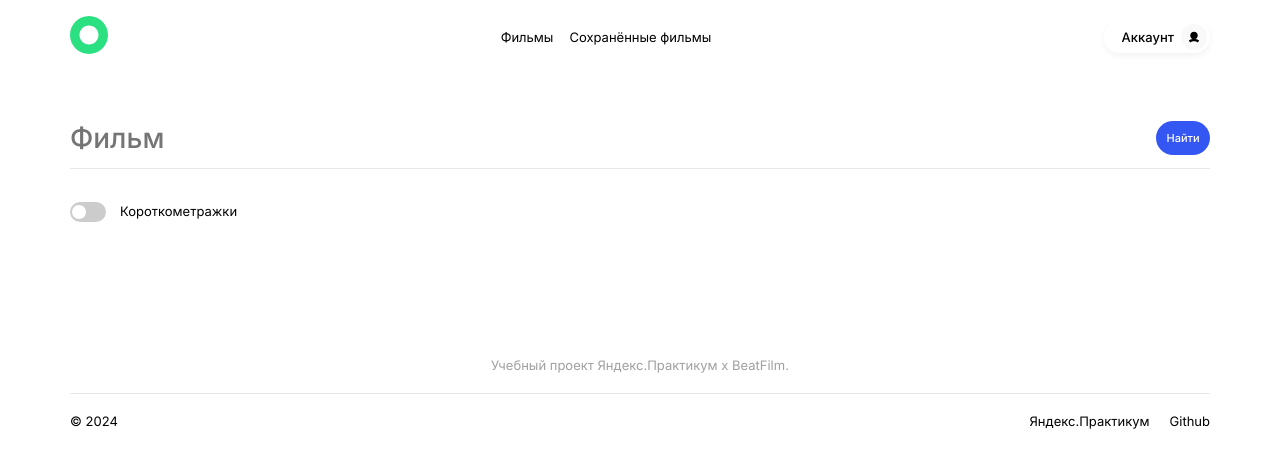
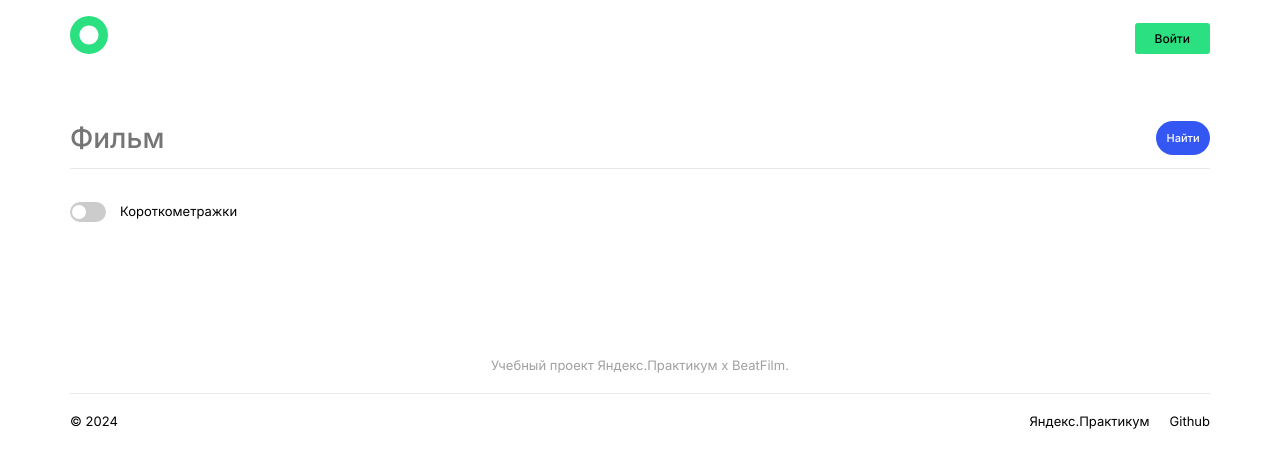
Before and after one commit to Voiislav/movies-explorer-frontend, a React (Create React App) app: page /saved-movies in a window 1280 px wide. Shown: the top 468 px of the page. Built offline with nearby package versions, Linux system fonts and the light colour scheme.

Commit message:
feat: change header state depending on authorization state

```diff
--- a/src/components/App/App.js
+++ b/src/components/App/App.js
@@ -1,6 +1,7 @@
 import './App.css';
 import '../../vendor/normalize.css';
 import { BrowserRouter as Router, Route, Routes } from 'react-router-dom';
+import { useState } from 'react';
 import Main from '../Main/Main';
 import Movies from '../Movies/Movies';
 import SavedMovies from '../SavedMovies/SavedMovies';
@@ -10,16 +11,18 @@ import Profile from '../Profile/Profile';
 import ErrorPage from '../ErrorPage/ErrorPage';
 
 function App() {
+  const [isAuth, setIsAuth] = useState(false);
+
   return (
     <div className="page">
       <Router>
         <Routes>
-          <Route path="/" element={<Main />} />
-          <Route path="/signup" element={<Register />} />
-          <Route path="/signin" element={<Login />} />
+          <Route path="/" element={<Main isAuth={isAuth} />} />
+          <Route path="/signup" element={<Register setIsAuth={setIsAuth} />} />
+          <Route path="/signin" element={<Login setIsAuth={setIsAuth} />} />
           <Route path="/profile" element={<Profile />} />
-          <Route path="/movies" element={<Movies />} />
-          <Route path="/saved-movies" element={<SavedMovies />} />
+          <Route path="/movies" element={<Movies isAuth={isAuth} />} />
+          <Route path="/saved-movies" element={<SavedMovies isAuth={isAuth} />} />
           <Route path="*" element={<ErrorPage />} />
         </Routes>
       </Router>
--- a/src/components/Login/Login.js
+++ b/src/components/Login/Login.js
@@ -3,7 +3,7 @@ import * as auth from "../../auth";
 import { useNavigate } from "react-router-dom";
 import { useState } from 'react';
 
-function Login() {
+function Login({ setIsAuth }) {
   const [formValue, setFormValue] = useState({
     email: "",
     password: "",
@@ -32,6 +32,7 @@ function Login() {
         if (data.token) {
           setFormValue({ email: "", password: "" });
         }
+        setIsAuth(true);
         navigate("/movies", { replace: true });
       })
       .catch((err) => {
--- a/src/components/Main/Main.js
+++ b/src/components/Main/Main.js
@@ -7,11 +7,11 @@ import AboutMe from '../AboutMe/AboutMe';
 import Portfolio from '../Portfolio/Portfolio';
 import Footer from '../Footer/Footer';
 
-function Main() {
+function Main({ isAuth }) {
   return (
     <>
       <Header
-      authorized={true}
+      authorized={isAuth}
       ></Header>
       <main className='main'>
       <Promo></Promo>
--- a/src/components/Movies/Movies.js
+++ b/src/components/Movies/Movies.js
@@ -8,7 +8,7 @@ import MoviesCardList from '../MoviesCardList/MoviesCardList';
 import Footer from '../Footer/Footer';
 import moviesApi from '../../utils/MoviesApi';
 
-function Movies() {
+function Movies({ isAuth }) {
   const [isLoading, setIsLoading] = useState(false);
   const [movies, setMovies] = useState([]);
   const [errorMessage, setErrorMessage] = useState('');
@@ -90,7 +90,7 @@ function Movies() {
 
   return (
     <>
-      <Header authorized={true} />
+      <Header authorized={isAuth} />
       <main className='movies-main'>
         <SearchForm onSearch={handleSearchFormSubmit} />
         <FilterCheckbox onCheckboxChange={handleCheckboxChange} />
--- a/src/components/Register/Register.js
+++ b/src/components/Register/Register.js
@@ -3,7 +3,7 @@ import * as auth from "../../auth";
 import { useState } from 'react';
 import { useNavigate } from 'react-router-dom';
 
-function Register() {
+function Register({ setIsAuth }) {
   const [formValue, setFormValue] = useState({
     email: "",
     password: "",
@@ -29,6 +29,7 @@ function Register() {
       .then((res) => {
         if (res && !res.error) {
           navigate('/movies');
+          setIsAuth(true);
         }
       })
       .catch((err) => {
--- a/src/components/SavedMovies/SavedMovies.js
+++ b/src/components/SavedMovies/SavedMovies.js
@@ -5,12 +5,12 @@ import SearchForm from '../SearchForm/SearchForm';
 import Header from '../Header/Header';
 import Footer from '../Footer/Footer';
 
-function SavedMovies() {
+function SavedMovies({ isAuth }) {
   const movies = [];
   return (
     <>
       <Header
-      authorized={true} />
+      authorized={isAuth} />
       <main className='saved-main'>
       <SearchForm />
       <FilterCheckbox />
```
